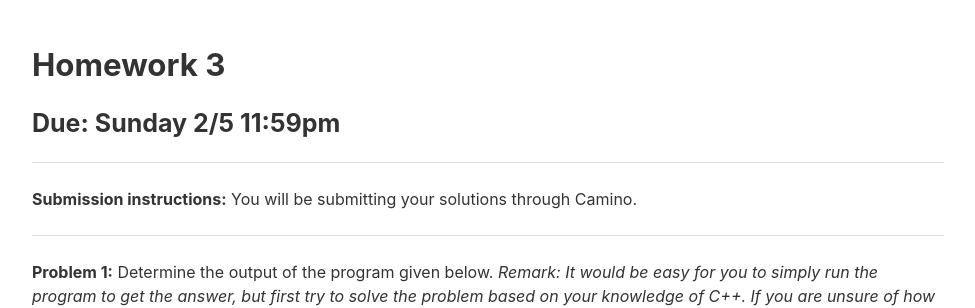
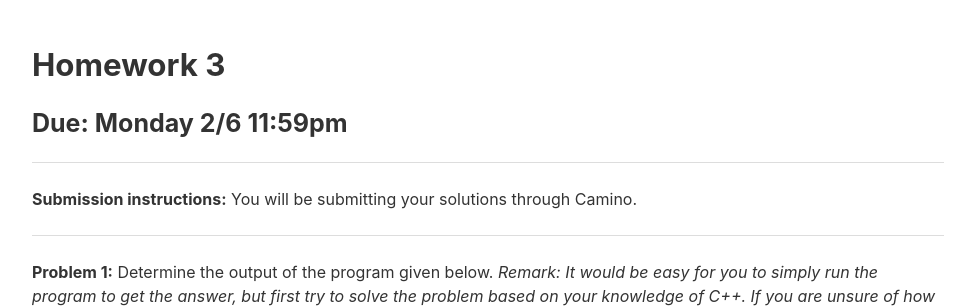
Before and after one commit to jacksonjw12/mbannister.github.io, a Jekyll site: the page built from _teaching/10-w17/Homework/Homework03.md, in a window 1280 px wide and 900 px high. Shown: the top 308 px of the window, without its empty margins (152-1127 px from the left). Built offline with Jekyll 4.4.1, drawn with Linux system fonts in a browser that asks for light colours.

Commit message:
Again update due date

```diff
--- a/_teaching/10-w17/Homework/Homework03.md
+++ b/_teaching/10-w17/Homework/Homework03.md
@@ -6,7 +6,7 @@ mathjax: true
 
 # Homework 3
 
-## Due: Sunday 2/5 11:59pm
+## Due: Monday 2/6 11:59pm
 
 ---
 
```
